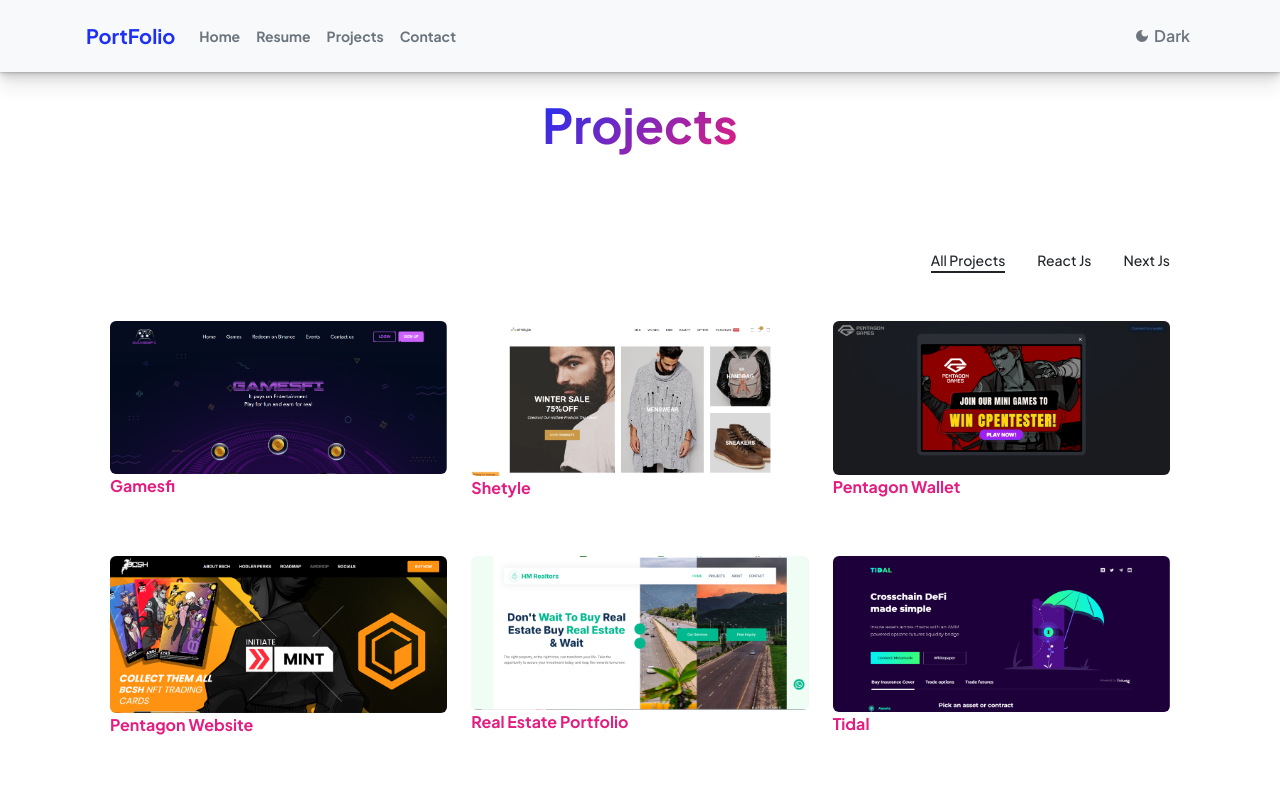
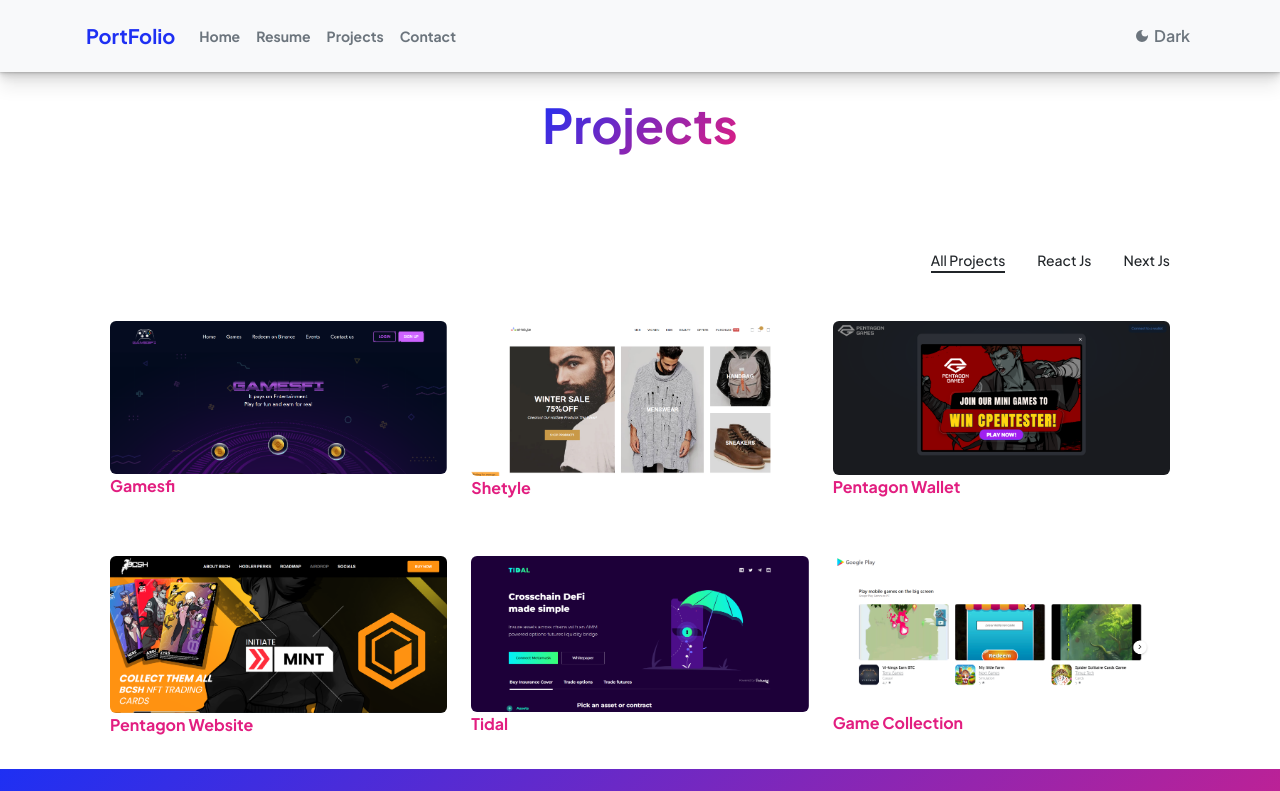
Before and after one commit to Mohsinalisyed/Portfolio, a React (Create React App) app: page /projects in a window 1280 px wide. Shown: the top 791 px of the page. Built offline with nearby package versions, Linux system fonts and the light colour scheme.

Commit message:
add projects

```diff
--- a/src/Project.tsx
+++ b/src/Project.tsx
@@ -1,11 +1,8 @@
 import React, { useState } from 'react'
 import { Link } from 'react-router-dom'
 import gameCollectionImg from './assets/game-collection.png'
-import buyShoeImg from './assets/buy-shoe.png'
 import pantagonWalletImg from './assets/pentagon-wallet.png'
 import pantagonWebsiteImg from './assets/pentagon-website.png'
-import quickBuyImg from './assets/quick-buy.png'
-import realEstateImg from './assets/real-estate.png'
 import tidalImg from './assets/tidal.png'
 import shetyleImg from './assets/shetyle.png'
 import gamesfiImg from './assets/gamesfi.png'
@@ -36,21 +33,9 @@ const projects = [
         category: 'second'
     },
     {
-        url: realEstateImg,
-        caption: 'http://hmrealtors.online/',
-        name: 'Real Estate Portfolio',
-        category: 'first'
-    },
-    {
         url: tidalImg,
-        caption: 'https://mohsinalisyed-portfolio.netlify.app/',
+        caption: 'https://tidal-front-end.netlify.app/',
         name: 'Tidal',
-        category: 'first'
-    },
-    {
-        url: buyShoeImg,
-        caption: 'https://mohsinalisyed-portfolio.netlify.app/',
-        name: 'Buy Shoe',
         category: 'first'
     },
     {
@@ -58,12 +43,6 @@ const projects = [
         caption: 'https://crypto-canyon-fall.netlify.app/',
         name: 'Game Collection',
         category: 'first'
-    },
-    {
-        url: quickBuyImg,
-        caption: 'https://e-buy-online.netlify.app/',
-        name: 'Quick Buy',
-        category: 'second'
     },
 ];
 const Project = () => {
```
